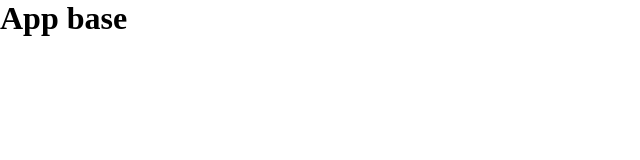
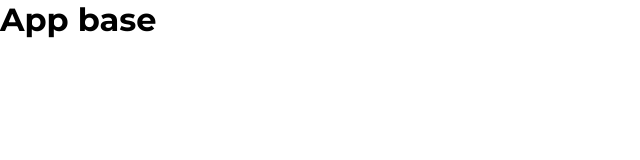
Before and after one commit to AlejandroBH/to-frontend-comunicacion, a React (Vite) app in the folder Client/: page / in a window 1280 px wide. Shown: the top 160 px of the page, without its empty margins (0-640 px from the left). Built offline with nearby package versions, Linux system fonts and the light colour scheme.

Commit message:
feat: estructura de proyecto y fonts

```diff
--- a/Client/src/index.css
+++ b/Client/src/index.css
@@ -1,5 +1,2 @@
-* {
-  padding: 0px;
-  margin: 0px;
-  box-sizing: border-box;
-}
+@import url("./styles/reset.css");
+@import url("./styles/fonts.css");
--- /dev/null
+++ b/Client/src/styles/fonts.css
@@ -0,0 +1,9 @@
+@font-face {
+  font-family: "Monserrat";
+  src: url("../assets/fonts/Montserrat.ttf");
+}
+
+@font-face {
+  font-family: "Monserrat-italic";
+  src: url("../assets/fonts/Montserrat-Italic.ttf");
+}
--- /dev/null
+++ b/Client/src/styles/reset.css
@@ -0,0 +1,7 @@
+/* Reset básico */
+* {
+  padding: 0px;
+  margin: 0px;
+  box-sizing: border-box;
+  font-family: Monserrat;
+}
```
Also changed, not shown: Client/src/assets/fonts/Montserrat-Italic.ttf (added), Client/src/assets/fonts/Montserrat.ttf (added).
